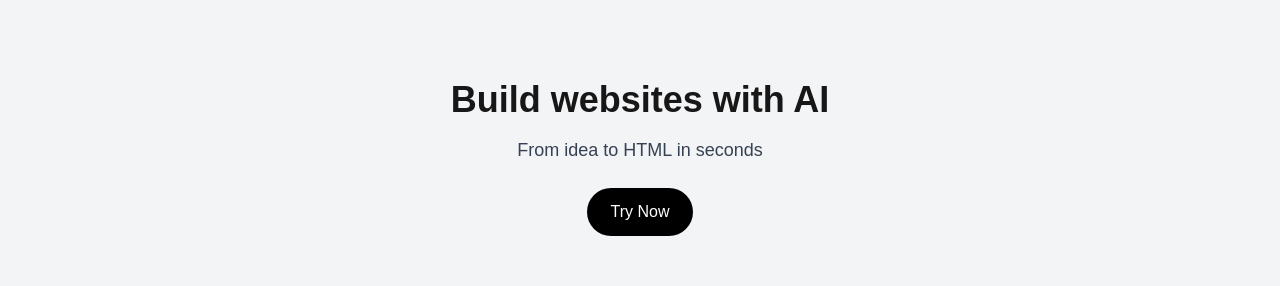
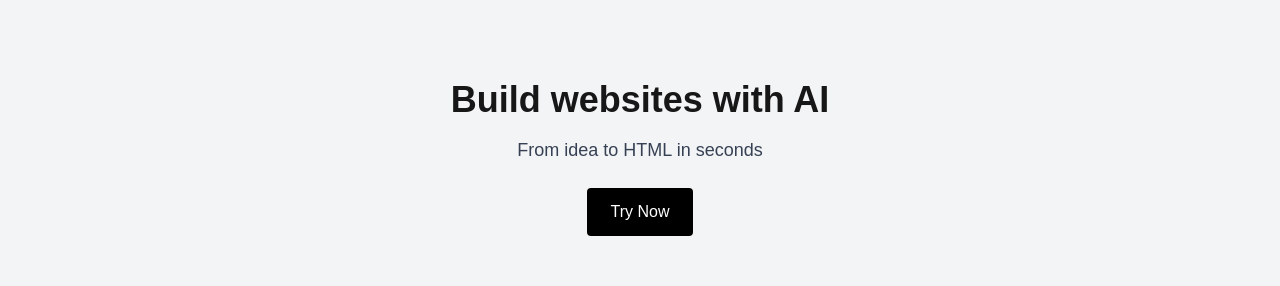
Before and after one commit to Userelli/ai-site-builder, a Next.js app: page /preview in a window 1280 px wide. Shown: the top 286 px of the page. Built offline with nearby package versions, Linux system fonts and the light colour scheme.

Commit message:
Fix: Rename sections to blocks for PageSchema compliance

```diff
--- a/app/preview/page.tsx
+++ b/app/preview/page.tsx
@@ -11,7 +11,7 @@ import {
 
 const pageData: PageSchema = {
   pageName: "Home",
-  blocks: [
+  blocks: [ // ✅ this was previously "sections" which caused the build to fail
     {
       type: "hero",
       content: {
--- a/components/blocks/Hero.tsx
+++ b/components/blocks/Hero.tsx
@@ -1,15 +1,18 @@
 "use client";
+
 import { HeroContent } from "@/lib/pageSchema";
 
 export default function Hero({ content }: { content: HeroContent }) {
   return (
     <section className="bg-gray-100 py-20 px-6 text-center">
       <h1 className="text-4xl font-bold">{content.headline}</h1>
+
       {content.subheadline && (
         <p className="mt-4 text-lg text-gray-700">{content.subheadline}</p>
       )}
+
       {content.buttonText && (
-        <button className="mt-6 px-6 py-3 bg-black text-white rounded-full">
+        <button className="mt-6 px-6 py-3 bg-black text-white rounded">
           {content.buttonText}
         </button>
       )}
```
